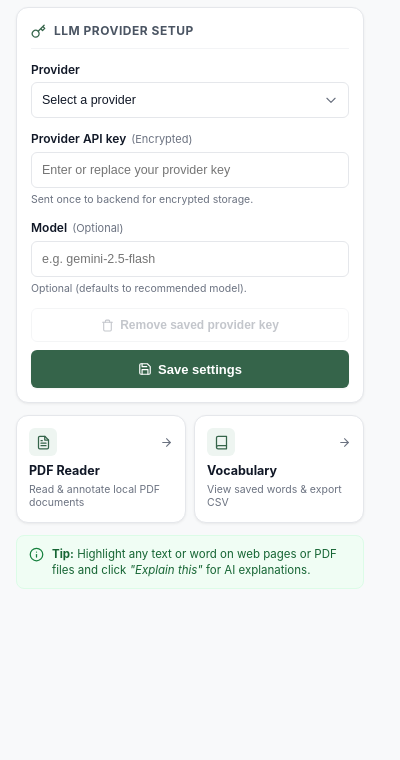
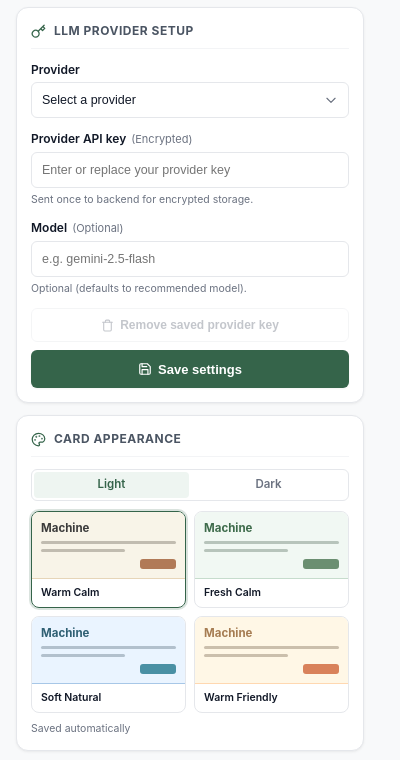
Before and after one commit to Gargee1989/ContextCore, a browser extension: page extension/popup.html in a window 400 px wide. Shown: the part 71-831 px from the top of the page. Drawn offline with Linux system fonts and the light colour scheme.

Commit message:
Enhance popup.html with theme selection features
Added styles and structure for theme selection and card appearance.

```diff
--- a/extension/popup.html
+++ b/extension/popup.html
@@ -4,6 +4,7 @@
 	<meta charset="UTF-8">
 	<meta name="viewport" content="width=device-width, initial-scale=1.0">
 	<title>ContentCore Settings</title>
+	<link rel="stylesheet" href="themes.css">
 	<style>
 		:root {
 			--bg: #f8f9fa;
@@ -483,6 +484,123 @@
 			from { opacity: 0; transform: translateY(-2px); }
 			to { opacity: 1; transform: translateY(0); }
 		}
+
+		/* Card Appearance (theme picker for the on-page Explain card) */
+		.mode-toggle {
+			display: flex;
+			gap: 2px;
+			margin-bottom: 10px;
+			padding: 2px;
+			border: 1px solid var(--border);
+			border-radius: var(--radius-sm);
+		}
+
+		.mode-toggle .mode {
+			flex: 1;
+			height: 26px;
+			border: 0;
+			border-radius: 4px;
+			background: none;
+			color: var(--text-muted);
+			font: inherit;
+			font-size: 11.5px;
+			font-weight: 600;
+			cursor: pointer;
+			transition: var(--transition);
+		}
+
+		.mode-toggle .mode[aria-selected="true"] {
+			background: var(--primary-light);
+			color: var(--primary);
+		}
+
+		.mode-toggle .mode:focus-visible {
+			outline: 2px solid var(--border-focus);
+			outline-offset: 1px;
+		}
+
+		.theme-grid {
+			display: grid;
+			grid-template-columns: 1fr 1fr;
+			gap: 8px;
+		}
+
+		.swatch {
+			padding: 0;
+			border: 1px solid var(--border);
+			border-radius: var(--radius-md);
+			background: none;
+			font: inherit;
+			text-align: left;
+			cursor: pointer;
+			overflow: hidden;
+			transition: var(--transition);
+		}
+
+		.swatch:hover {
+			box-shadow: var(--shadow-hover);
+		}
+
+		.swatch:focus-visible {
+			outline: 2px solid var(--border-focus);
+			outline-offset: 2px;
+		}
+
+		.swatch[aria-checked="true"] {
+			border-color: var(--primary);
+			box-shadow: 0 0 0 2px var(--primary-ring);
+		}
+
+		.swatch .preview {
+			padding: 8px 9px 9px;
+			background: var(--cc-surface);
+			border-bottom: 1px solid var(--cc-border);
+		}
+
+		.swatch .p-word {
+			font-size: 11.5px;
+			font-weight: 700;
+			color: var(--cc-heading);
+		}
+
+		.swatch .p-line {
+			height: 3px;
+			margin-top: 5px;
+			border-radius: 2px;
+			background: var(--cc-muted);
+			opacity: 0.4;
+		}
+
+		.swatch .p-line.short {
+			width: 62%;
+		}
+
+		.swatch .p-btn {
+			width: 36px;
+			height: 10px;
+			margin-top: 7px;
+			margin-left: auto;
+			border-radius: 3px;
+			background: var(--cc-accent);
+		}
+
+		.swatch .name {
+			display: block;
+			padding: 6px 9px;
+			font-size: 10.5px;
+			font-weight: 600;
+			color: var(--text-main);
+		}
+
+		body[data-loading] .theme-grid {
+			visibility: hidden;
+		}
+
+		#theme-status {
+			margin-top: 8px;
+			font-size: 10.5px;
+			color: var(--text-muted);
+		}
 	</style>
 </head>
 <body>
@@ -558,6 +676,31 @@
 		</form>
 	</div>
 
+	<!-- Card Appearance -->
+	<div class="card">
+		<div class="card-header">
+			<div class="card-header-icon">
+				<svg width="15" height="15" viewBox="0 0 24 24" fill="none" stroke="currentColor" stroke-width="2" stroke-linecap="round" stroke-linejoin="round">
+					<circle cx="13.5" cy="6.5" r=".5"></circle>
+					<circle cx="17.5" cy="10.5" r=".5"></circle>
+					<circle cx="8.5" cy="7.5" r=".5"></circle>
+					<circle cx="6.5" cy="12.5" r=".5"></circle>
+					<path d="M12 2C6.5 2 2 6.5 2 12s4.5 10 10 10c.926 0 1.648-.746 1.648-1.688 0-.437-.18-.835-.437-1.125-.29-.289-.438-.652-.438-1.125a1.64 1.64 0 0 1 1.668-1.668h1.996c3.051 0 5.555-2.503 5.555-5.554C21.965 6.012 17.461 2 12 2z"></path>
+				</svg>
+			</div>
+			<span class="card-title">Card Appearance</span>
+		</div>
+
+		<div class="mode-toggle" role="tablist" aria-label="Theme brightness">
+			<button type="button" role="tab" class="mode" data-mode="light" aria-selected="true">Light</button>
+			<button type="button" role="tab" class="mode" data-mode="dark" aria-selected="false">Dark</button>
+		</div>
+
+		<div class="theme-grid" id="grid" role="radiogroup" aria-label="Explain card theme"></div>
+
+		<div id="theme-status">Saved automatically</div>
+	</div>
+
 	<!-- Quick Navigation Cards -->
 	<div class="nav-grid">
 		<a class="action-tile" href="pdf-viewer.html" target="_blank">
```
